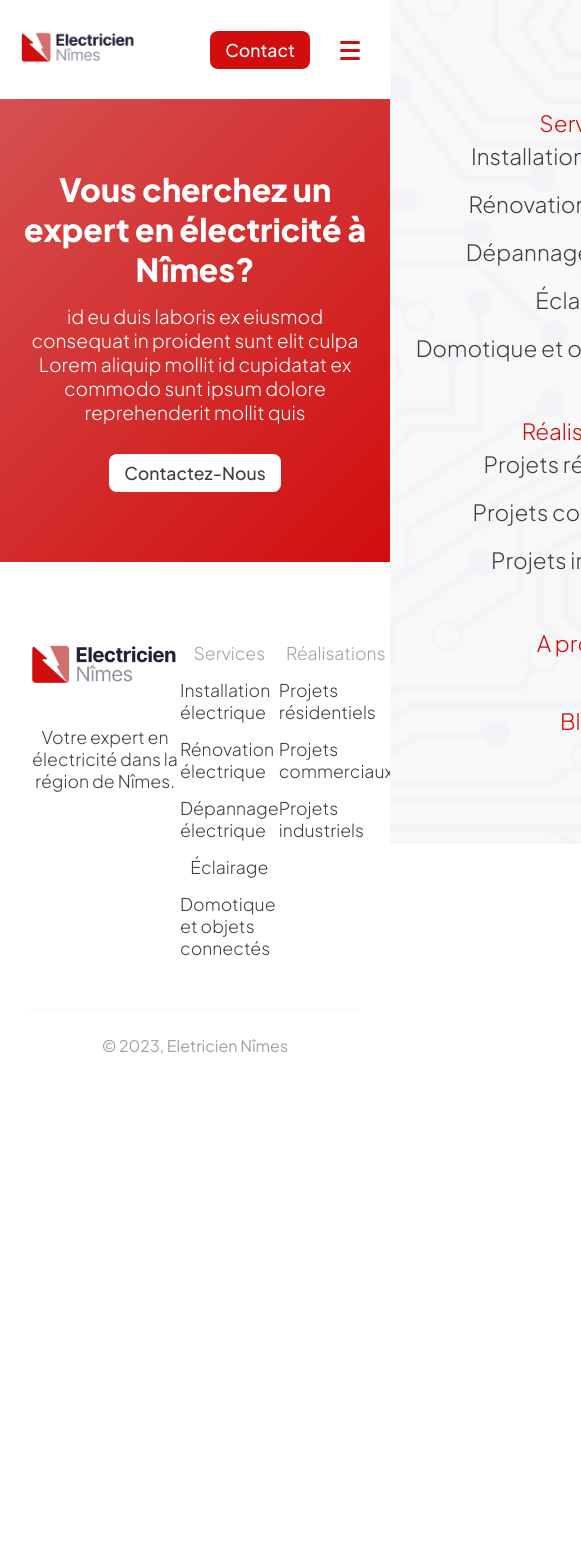
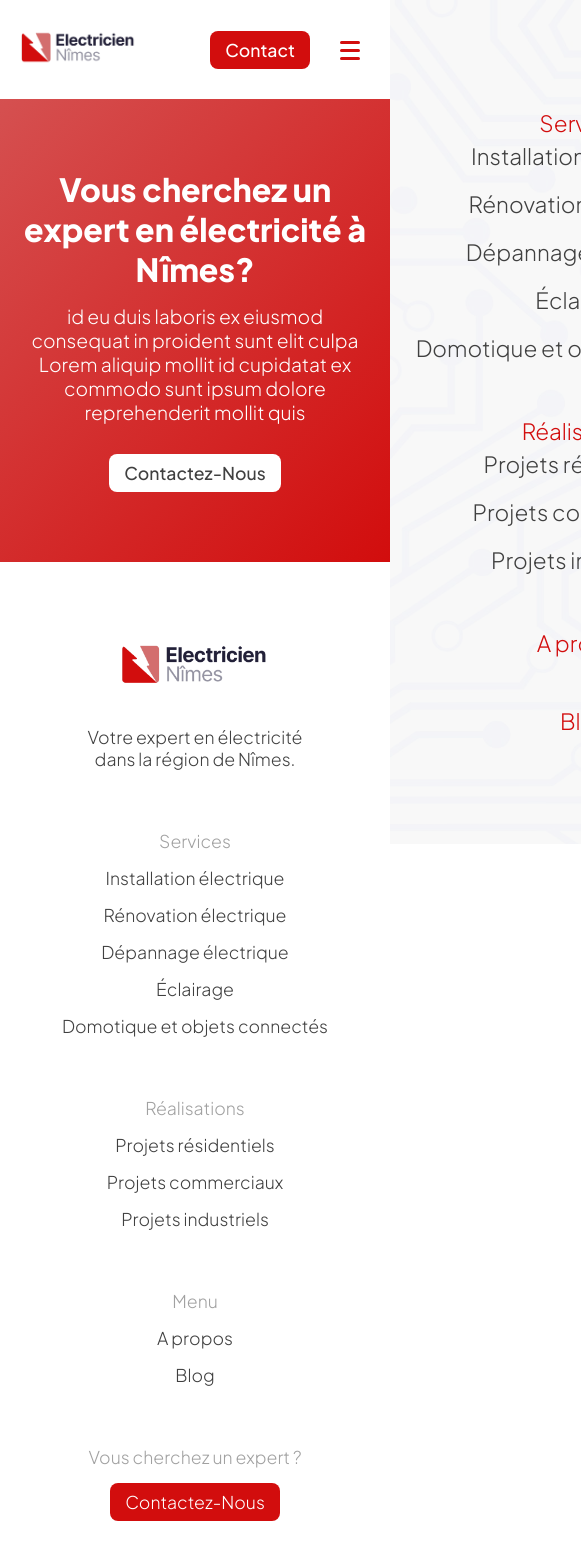
Before and after one commit to pierregoaer/deprecated-website-lending-v0, a React (Vite) app in the folder client/: page /blog/1 in a window 390 px wide. Shown: the top 1568 px of the page, 581 px wide, since content can reach past the window. Before the commit the page ends 1086 px from the top, so only its background shows below. Built offline with nearby package versions, Linux system fonts and the light colour scheme; no server answers.

Commit message:
fixing footer style on mobile

```diff
--- a/client/src/styles/footer.css
+++ b/client/src/styles/footer.css
@@ -62,7 +62,7 @@
 }
 
 @media (max-width: 1000px) {
-    .footer--nav {
+    .footer-nav {
         flex-direction: column;
         row-gap: 60px;
         align-items: center;
```
